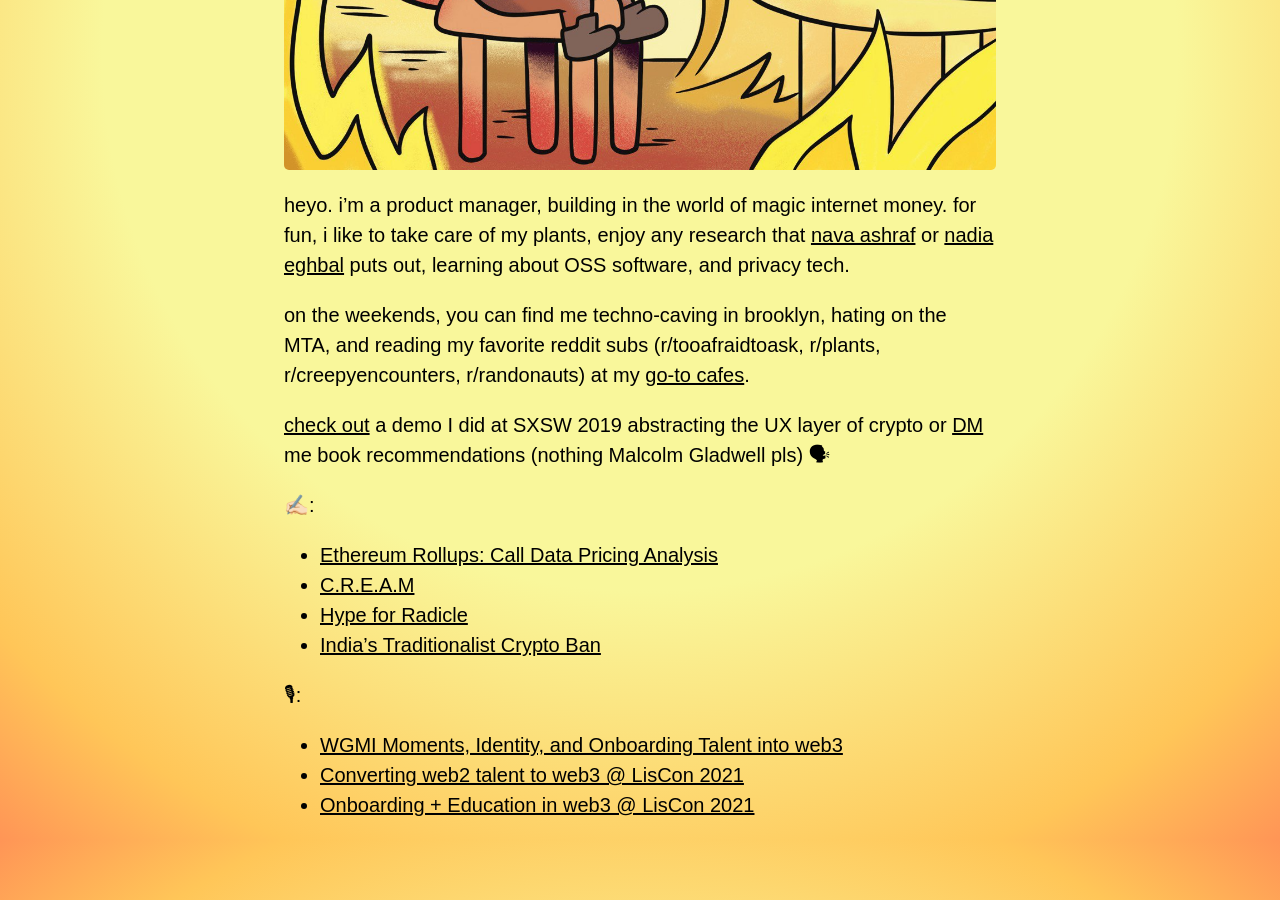
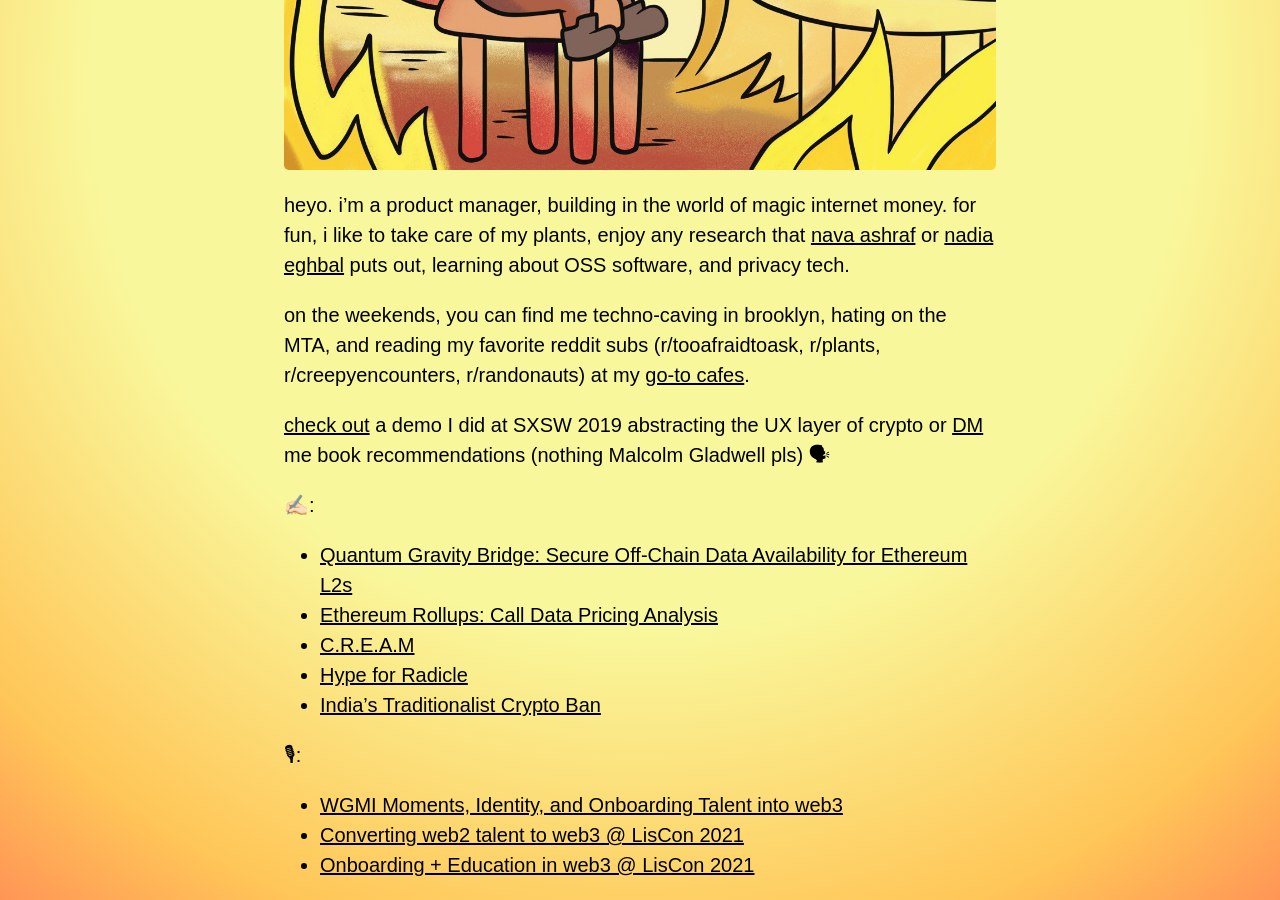
Before and after one commit to adeets-22/adeets-22.github.io, a Jekyll site: the page built from index.md, in a window 1280 px wide and 900 px high, scrolled down 733 px. Built offline with Jekyll 4.4.1, drawn with Linux system fonts in a browser that asks for light colours.

Commit message:
Update index.md

```diff
--- a/index.md
+++ b/index.md
@@ -14,6 +14,7 @@ on the weekends, you can find me techno-caving in brooklyn, hating on the MTA, a
 [check out](https://www.youtube.com/watch?v=NhHs1lPCzK0https://www.youtube.com/watch?v=NhHs1lPCzK0) a demo I did at SXSW 2019 abstracting the UX layer of crypto or [DM](https://twitter.com/adeets_22) me book recommendations (nothing Malcolm Gladwell pls) 🗣
 
 ✍🏻:
+- [Quantum Gravity Bridge: Secure Off-Chain Data Availability for Ethereum L2s](https://blog.celestia.org/celestiums/)
 - [Ethereum Rollups: Call Data Pricing Analysis](https://forum.celestia.org/t/ethereum-rollup-call-data-pricing-analysis/141)
 - [C.R.E.A.M](https://buttercup4pres.medium.com/c-r-e-a-m-e39e49a4a9fa)
 - [Hype for Radicle](https://buttercup4pres.medium.com/hype-for-radicle-957cfd03aaf8?source=---------0----------------------------)
```
